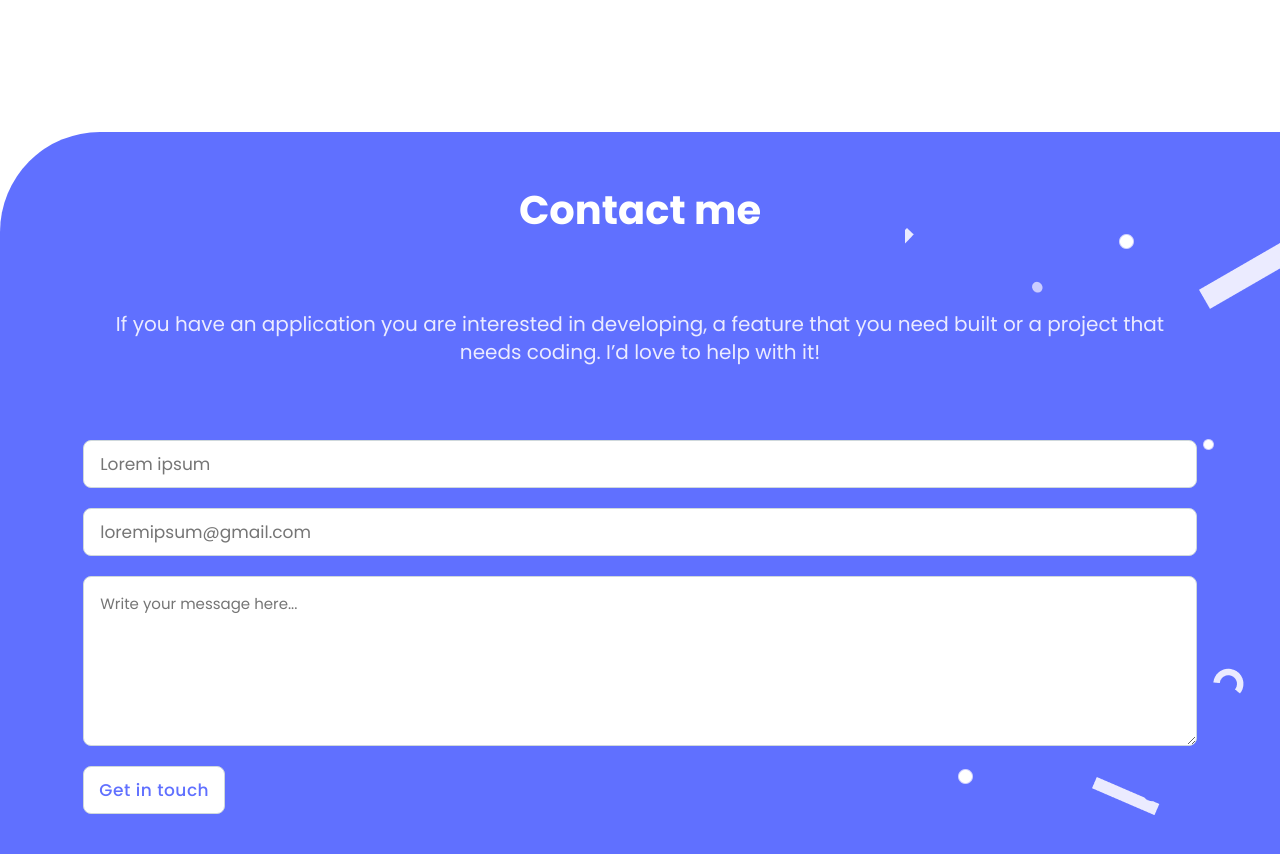
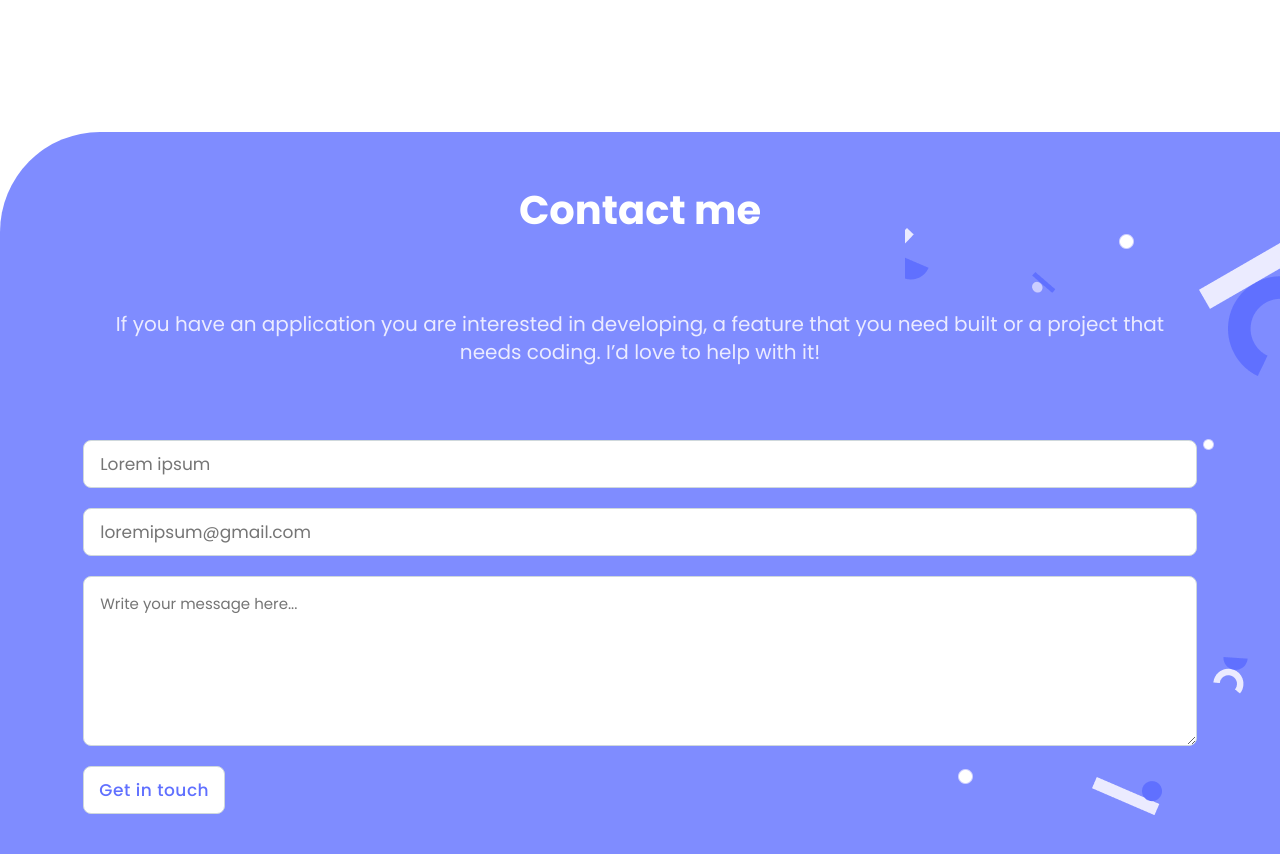
Before and after one commit to hmunish/portfolio, a website: page index.html in a window 1280 px wide. Shown: the part 4420-5274 px from the top of the page. Drawn offline with Linux system fonts and the light colour scheme.

Commit message:
change bg contact color

```diff
--- a/style.css
+++ b/style.css
@@ -367,7 +367,7 @@
   .contact_wrap{
     width: 100%;
     min-height: 779px;
-    background: #6070ff;
+    background: #7f8cff;
     background-size: contain;
     background-repeat: no-repeat;
     border-top-left-radius: 100px;
```
